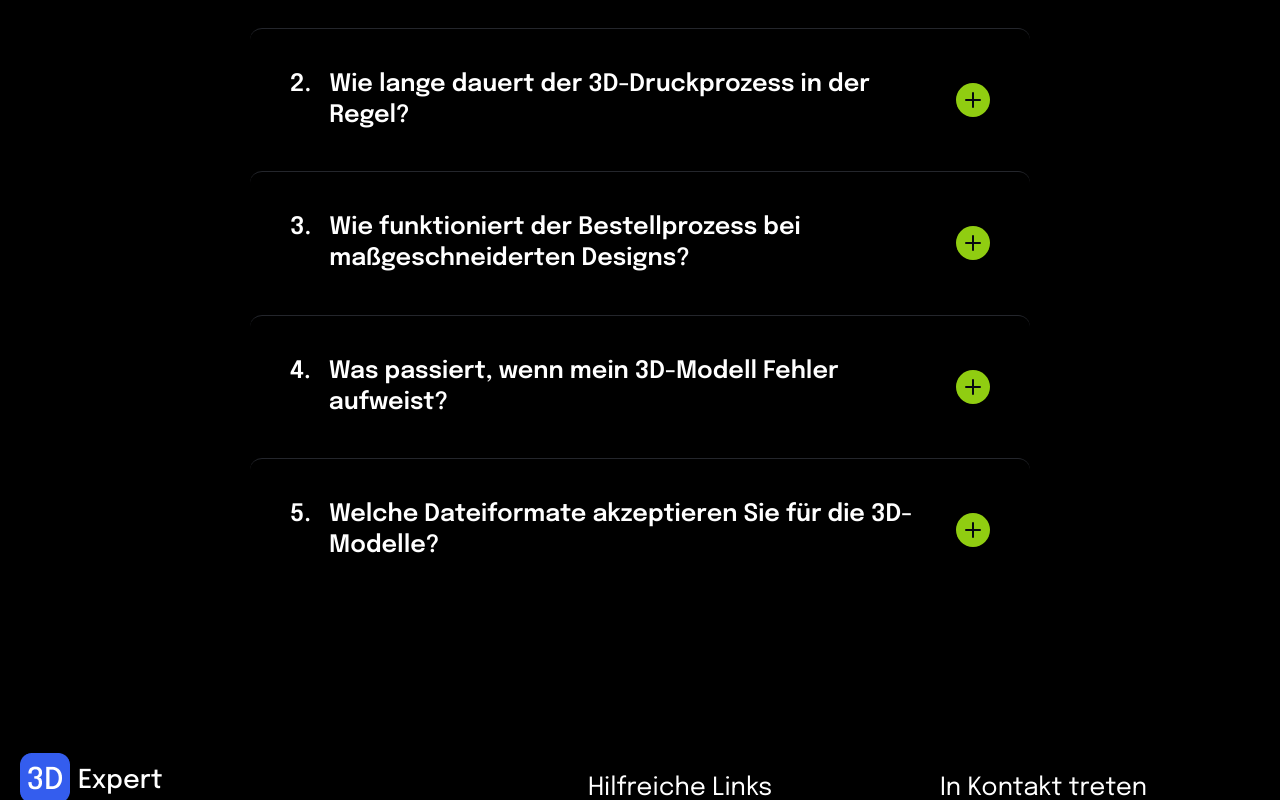
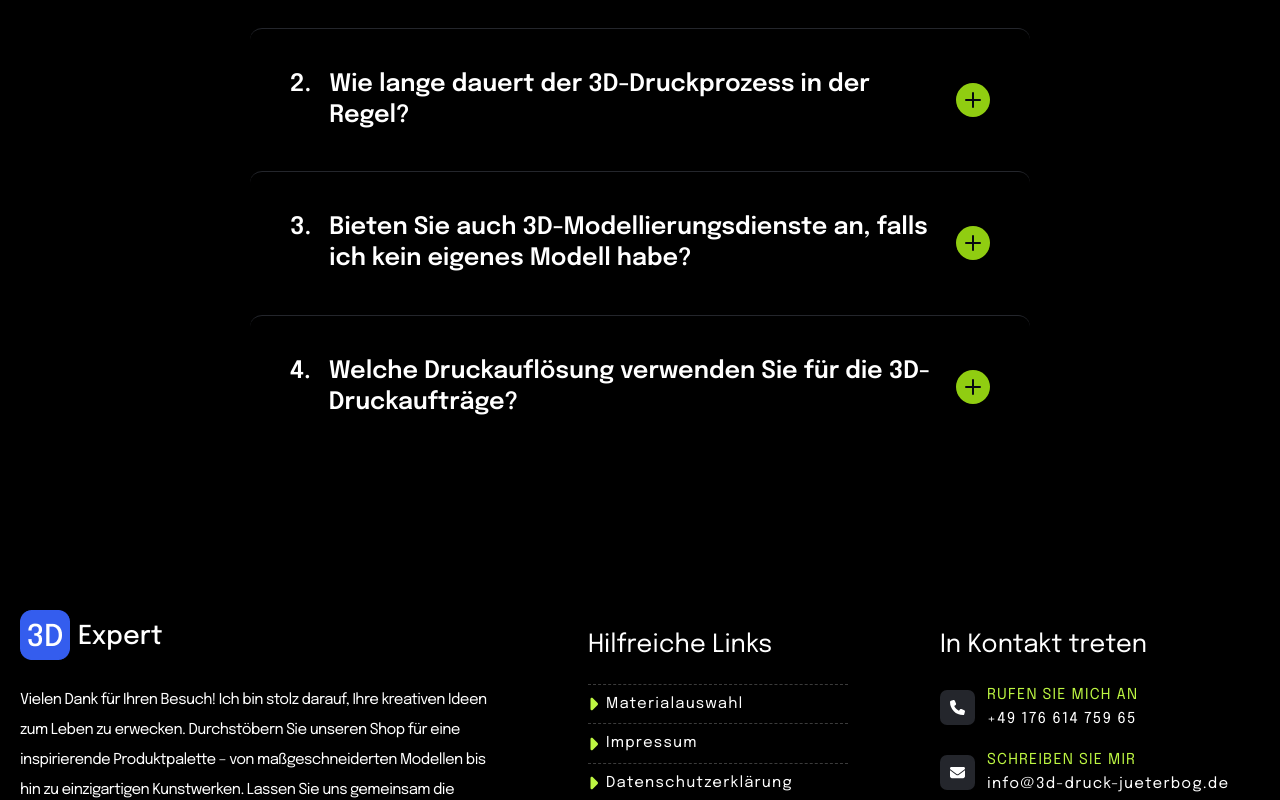
Before and after one commit to claes-work/3d-printing-website, a Vue app: page / in a window 1280 px wide. Shown: the part 3926-4726 px from the top of the page. Built offline with nearby package versions, Linux system fonts and the light colour scheme.

Commit message:
[ADD] Implemented FAQ Section

```diff
--- a/src/components/landing-page/faq-section/FAQSection.vue
+++ b/src/components/landing-page/faq-section/FAQSection.vue
@@ -10,27 +10,22 @@ import AccordionItem from "@/components/widgets/accordion/AccordionItem.vue";
       <AccordionItem
         number="1."
         title="Welche Materialien kommen für mein Projekt in Frage?"
-        text="Duis aute irure dolor in reprehenderit in voluptate velit esse cillum dolore eu fugiat nulla pariatur sint occaecat cupidatat non proident sunt in culpa qui officia"
+        text="Für Ihr Projekt stehen verschiedene Materialien zur Verfügung, darunter PLA, ABS, PETG, TPU und vieles mehr. Die Auswahl des Materials hängt von den spezifischen Anforderungen Ihres Projekts ab, einschließlich Festigkeit, Flexibilität, Hitzebeständigkeit und Oberflächenbeschaffung. Grundsätzlich werden die meisten Drucke in PLA angefertigt, ohne Hintergrundinformationen lässt sich allerdings keine allgemeingültige Aussage darüber treffen, welches Material sich für Ihr Projekt am besten anbietet."
       />
       <AccordionItem
           number="2."
           title="Wie lange dauert der 3D-Druckprozess in der Regel?"
-          text="Duis aute irure dolor in reprehenderit in voluptate velit esse cillum dolore eu fugiat nulla pariatur sint occaecat cupidatat non proident sunt in culpa qui officia"
+          text="Die Dauer des 3D-Druckprozesses hängt von verschiedenen Faktoren ab, darunter die Größe und Komplexität des Objekts, das ausgewählte Material und die Schichthöhe. In der Regel kann ich Ihnen jedoch eine Schätzung abgeben, sobald ich Ihr 3D-Modell und Ihre Druckanforderungen kenne."
       />
       <AccordionItem
           number="3."
-          title="Wie funktioniert der Bestellprozess bei maßgeschneiderten Designs?"
-          text="Duis aute irure dolor in reprehenderit in voluptate velit esse cillum dolore eu fugiat nulla pariatur sint occaecat cupidatat non proident sunt in culpa qui officia"
+          title="Bieten Sie auch 3D-Modellierungsdienste an, falls ich kein eigenes Modell habe?"
+          text="Ja, wir bieten auch 3D-Modellierungsdienste an, falls Sie kein eigenes Modell haben. Unsere erfahrenen Designer können basierend auf Ihren Anforderungen und Vorstellungen ein maßgeschneidertes 3D-Modell für Sie erstellen. Kontaktieren Sie uns einfach, um Ihre Ideen zu besprechen, und wir kümmern uns um den Rest."
       />
       <AccordionItem
           number="4."
-          title="Was passiert, wenn mein 3D-Modell Fehler aufweist?"
-          text="Duis aute irure dolor in reprehenderit in voluptate velit esse cillum dolore eu fugiat nulla pariatur sint occaecat cupidatat non proident sunt in culpa qui officia"
-      />
-      <AccordionItem
-          number="5."
-          title="Welche Dateiformate akzeptieren Sie für die 3D-Modelle?"
-          text="Duis aute irure dolor in reprehenderit in voluptate velit esse cillum dolore eu fugiat nulla pariatur sint occaecat cupidatat non proident sunt in culpa qui officia"
+          title="Welche Druckauflösung verwenden Sie für die 3D-Druckaufträge?"
+          text="Wir verwenden je nach Projekt und Anforderungen unterschiedliche Druckauflösungen. Für detaillierte und präzise Modelle verwenden wir in der Regel eine höhere Druckauflösung, während für Prototypen oder größere Objekte eine niedrigere Auflösung ausreichen kann. Wir beraten Sie gerne bei der Auswahl der optimalen Druckauflösung für Ihr Projekt."
       />
     </div>
   </section>
--- a/src/components/widgets/accordion/AccordionItem.vue
+++ b/src/components/widgets/accordion/AccordionItem.vue
@@ -102,7 +102,7 @@ const isActive: Ref<boolean> = ref(false)
   }
 
   .accordion-item-content {
-    padding-left: 43px;
+    padding-left: 35px;
   }
 }
 </style>
```
